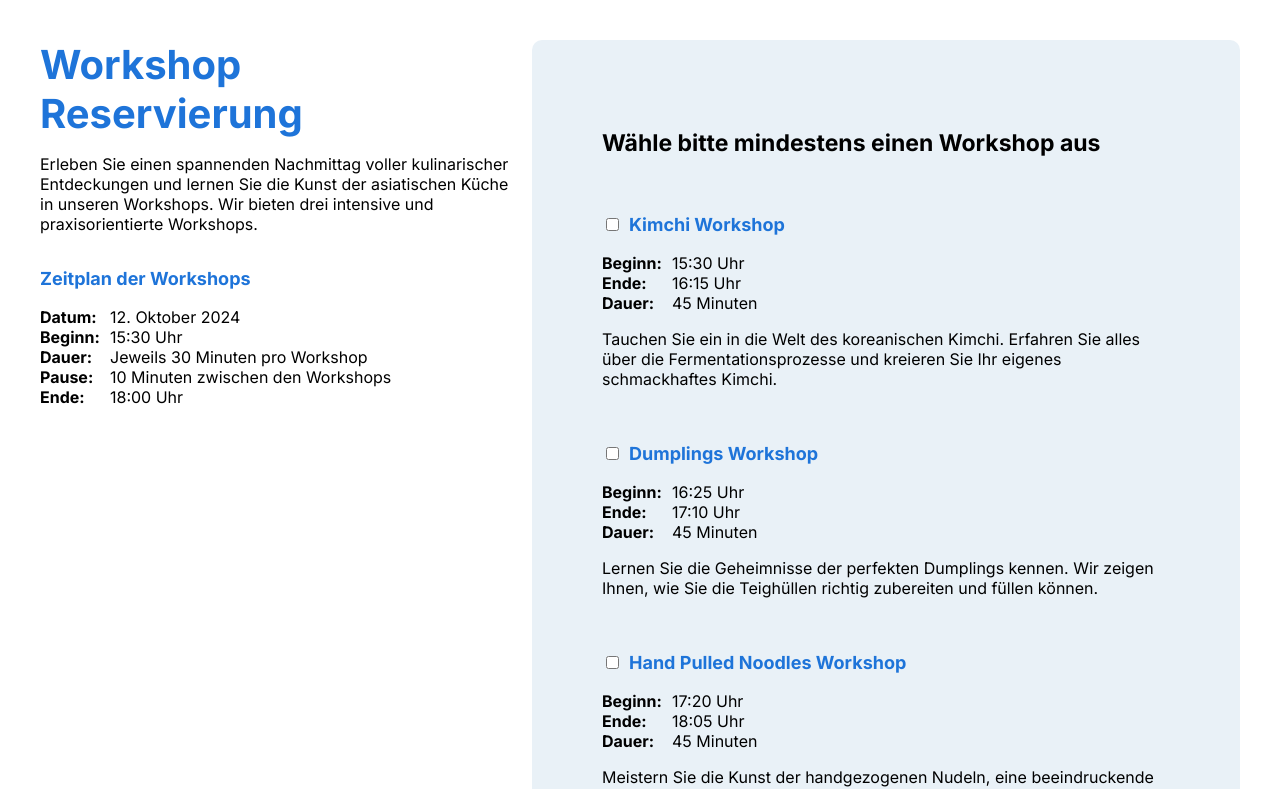
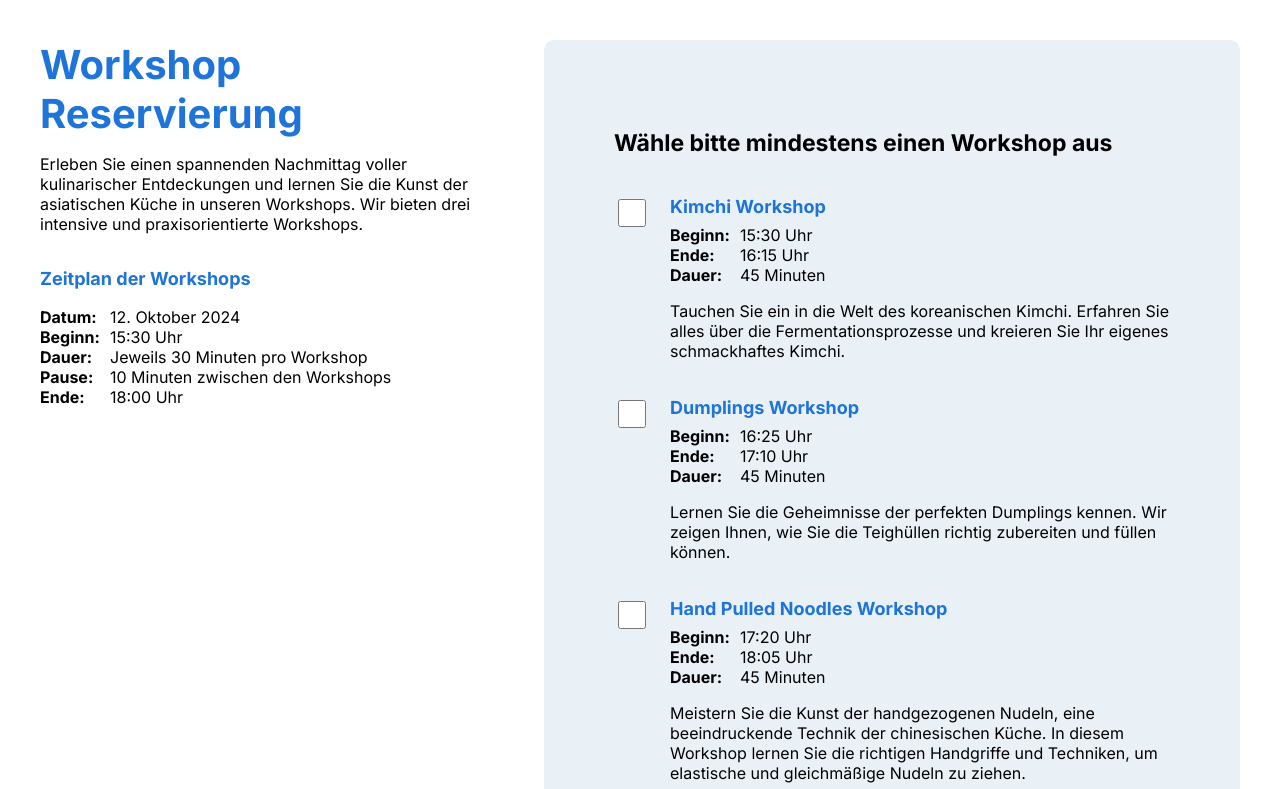
Before and after one commit to ACO-Charity/toa-reservation-frontend, a React (Vite) app: page / in a window 1280 px wide. Shown: the top 789 px of the page. Built offline with nearby package versions, Linux system fonts and the light colour scheme.

Commit message:
feature: rework workshop grid

```diff
--- a/src/components/workshop-description/WorkshopCheckbox.scss
+++ b/src/components/workshop-description/WorkshopCheckbox.scss
@@ -1,7 +1,21 @@
-.workshop-checkbox-content {
-  display: flex;
+.workshop-checkbox {
+  display               : grid;
+  grid-template-columns : 40px 1fr;
+  gap                   : 1rem;
+  align-items           : flex-start;
+
+  .workshop-content {
+    display        : flex;
+    flex-direction : column;
+
+    h3 {
+      margin : 0 0 0.5rem;
+    }
+  }
+
+  .aco-checkbox {
+    $size  : 28px;
+    width  : $size;
+    height : $size;
+  }
 }
-
-.checkbox-box {
-  margin-right: 10px;
-}
--- a/src/components/workshop-description/WorkshopCheckbox.tsx
+++ b/src/components/workshop-description/WorkshopCheckbox.tsx
@@ -38,17 +38,16 @@ const WorkshopCheckbox = ({workshopDetail}: WorkshopCheckboxProps) => {
 
     return (
         <div className="workshop-checkbox">
-            <div className="workshop-checkbox-content">
-                <input type="checkbox" className="checkbox-box"
-                       onChange={toggleCheckbox}
-                       checked={checked}/>
+            <input type="checkbox" className="aco-checkbox"
+                   onChange={toggleCheckbox}
+                   checked={checked}/>
+            <div className="workshop-content">
                 <h3>{getLabelByWorkshopType(workshopDetail.type)}</h3>
+                {details.map((detail, index) => (
+                    <DescriptionDetails key={index} category={detail.category} detail={detail.detail}/>
+                ))}
+                <p>{workshopDetail.description}</p>
             </div>
-            {details.map((detail, index) => (
-                <DescriptionDetails key={index} category={detail.category} detail={detail.detail}/>
-            ))}
-            <p>{workshopDetail.description}</p>
-
         </div>
 
     );
--- a/src/pages/ToaFormular.scss
+++ b/src/pages/ToaFormular.scss
@@ -2,7 +2,7 @@
   display               : grid;
   grid-template-columns : 0.4fr 0.6fr;
   padding               : 40px;
-  gap                   : 20px;
+  gap                   : 40px;
 
   .form-description {
     box-sizing : border-box;
```
